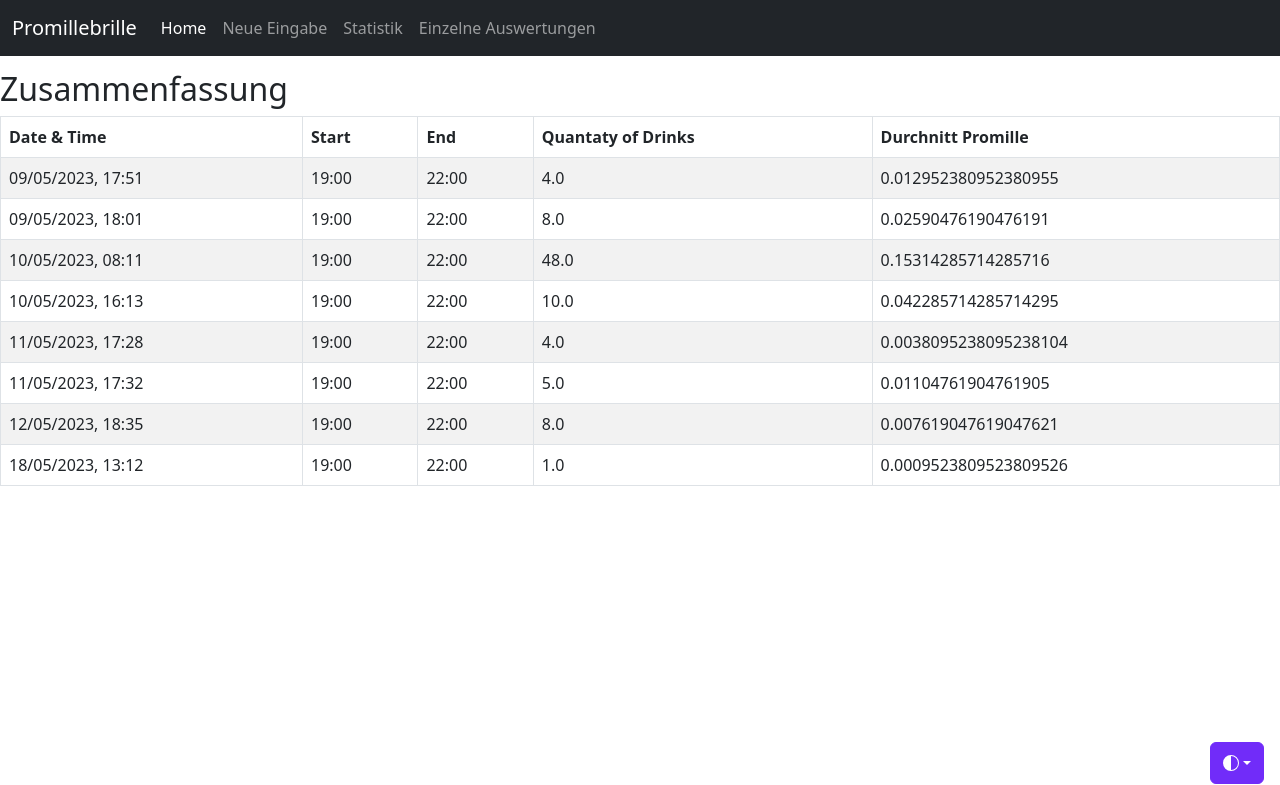
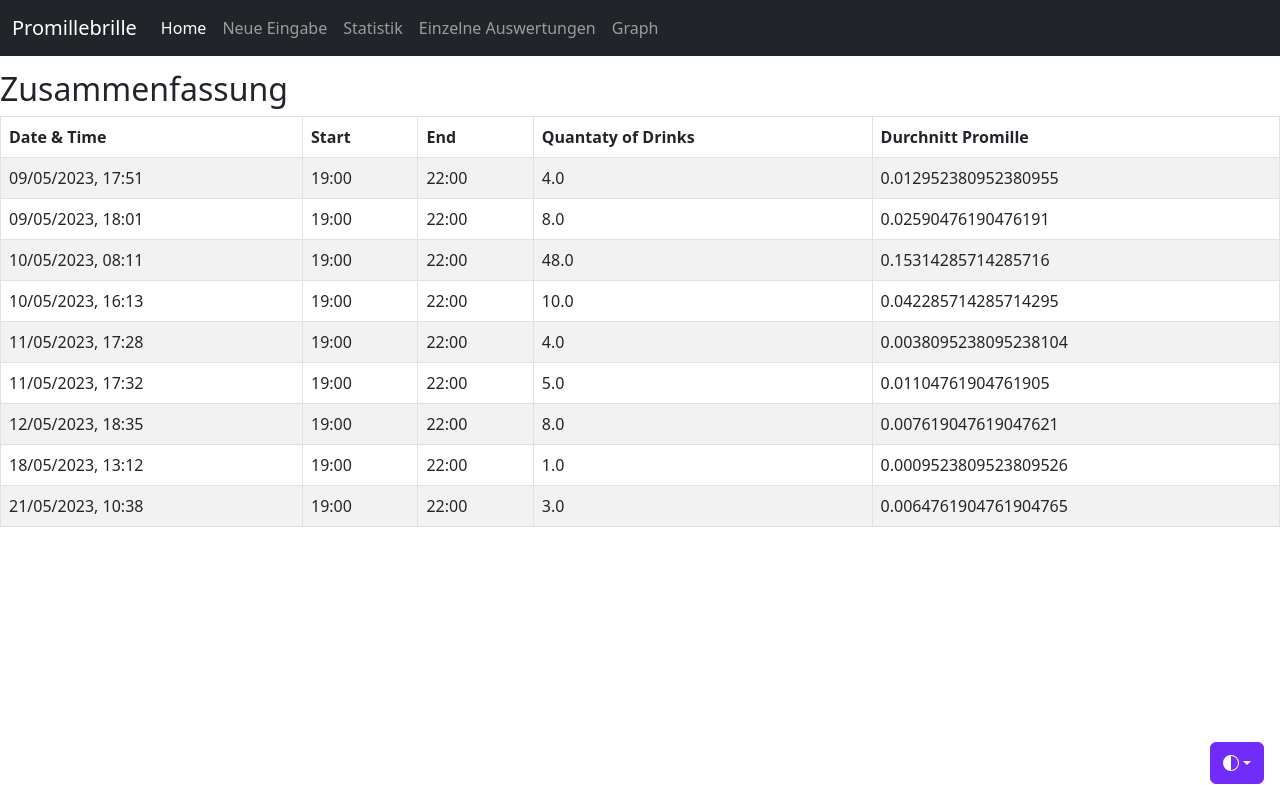
Before and after one commit to janindabuegl22/pro2_semesterarbeit, a Flask app: page /statistik in a window 1280 px wide. Shown: the top 785 px of the page. Run offline with Flask 3, Linux system fonts and the light colour scheme; some libraries are stand-ins or nearby versions.

Commit message:
first commit

```diff
--- a/daten/saved_drinks.json
+++ b/daten/saved_drinks.json
@@ -213,5 +213,31 @@
                 "art": "Bier"
             }
         ]
+    },
+    "2023-05-21 10:38:45.260735": {
+        "groesse": "180",
+        "gewicht": "70",
+        "alter": "25",
+        "geschlecht": "m\u00e4nnlich",
+        "start": "19:00",
+        "end": "22:00",
+        "getraenke": [
+            {
+                "anzahl": "0",
+                "art": "Bier"
+            },
+            {
+                "anzahl": "0",
+                "art": "Bier"
+            },
+            {
+                "anzahl": "1",
+                "art": "Wein"
+            },
+            {
+                "anzahl": "2",
+                "art": "Sekt"
+            }
+        ]
     }
 }
--- a/main.py
+++ b/main.py
@@ -154,20 +154,16 @@
 def graph():
     timestamps = []
     promille = []
-    drinks_stats = get_drinks_stats()  # Funktion zum Abrufen der Statistikdaten implementieren
 
-    # Extrahiere timestamps und promille aus den drinks_stats
-    for drink in drinks_stats:
+    for drink in read_saved_drinks:
         timestamps.append(drink['timestamp'])
         promille.append(drink['total_promille'])
 
-    # Erstelle Plotly-Grafik
     fig = go.Figure(data=go.Scatter(x=timestamps, y=promille, mode='lines'))
 
-    # Konvertiere die Grafik in einen HTML-String
     plot_html = pio.to_html(fig, full_html=False)
 
-    return render_template('graph.html', die_grafik=plot_html, drinks_stats=drinks_stats)
+    return render_template('graph.html', die_grafik=plot_html)
 
 if __name__ == "__main__":
     app.run(debug=True, port=5001)
--- a/templates/einzelne.html
+++ b/templates/einzelne.html
@@ -190,6 +190,9 @@
                  <li class="nav-item">
                     <a class="nav-link" href="/einzelne">Einzelne Auswertungen</a>
                 </li>
+                <li class="nav-item">
+                    <a class="nav-link" href="/graph">Graph</a>
+                </li>
             </ul>
         </div>
     </div>
--- a/templates/formular.html
+++ b/templates/formular.html
@@ -186,6 +186,9 @@
                  <li class="nav-item">
                     <a class="nav-link" href="/einzelne">Einzelne Auswertungen</a>
                 </li>
+                <li class="nav-item">
+                    <a class="nav-link" href="/graph">Graph</a>
+                </li>
             </ul>
         </div>
     </div>
--- a/templates/graph.html
+++ b/templates/graph.html
@@ -184,6 +184,9 @@
                 <li class="nav-item">
                     <a class="nav-link" href="/einzelne">Einzelne Auswertungen</a>
                 </li>
+                <li class="nav-item">
+                    <a class="nav-link" href="/graph">Graph</a>
+                </li>
             </ul>
         </div>
     </div>
--- a/templates/index.html
+++ b/templates/index.html
@@ -187,6 +187,9 @@
     <li class="nav-item">
       <a class="nav-link" href="/einzelne">Einzelne Auswertungen</a>
     </li>
+    <li class="nav-item">
+      <a class="nav-link" href="/graph">Graph</a>
+    </li>
 
       </ul>
     </div>
--- a/templates/statistik.html
+++ b/templates/statistik.html
@@ -186,6 +186,9 @@
                 <li class="nav-item">
                     <a class="nav-link" href="/einzelne">Einzelne Auswertungen</a>
                 </li>
+                <li class="nav-item">
+                    <a class="nav-link" href="/graph">Graph</a>
+                </li>
             </ul>
         </div>
     </div>
```
